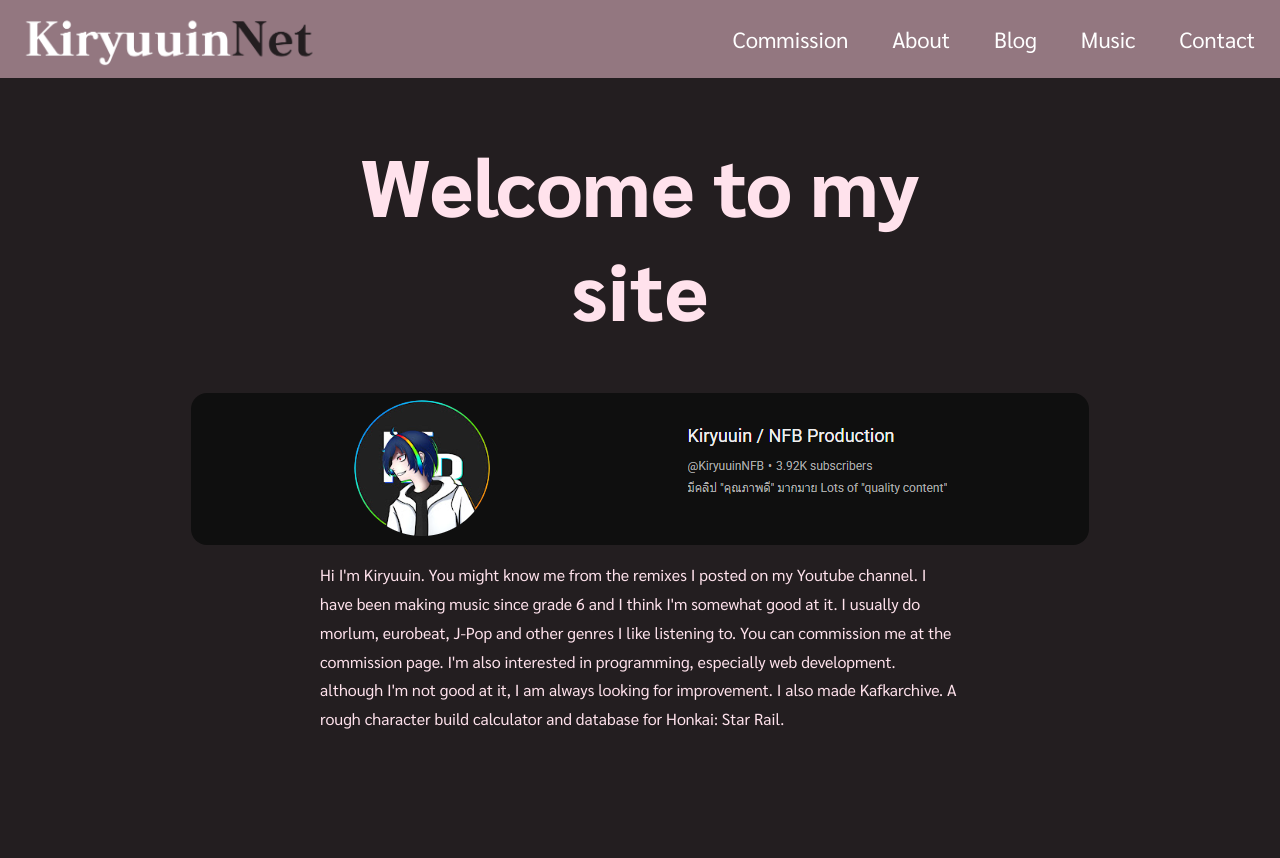
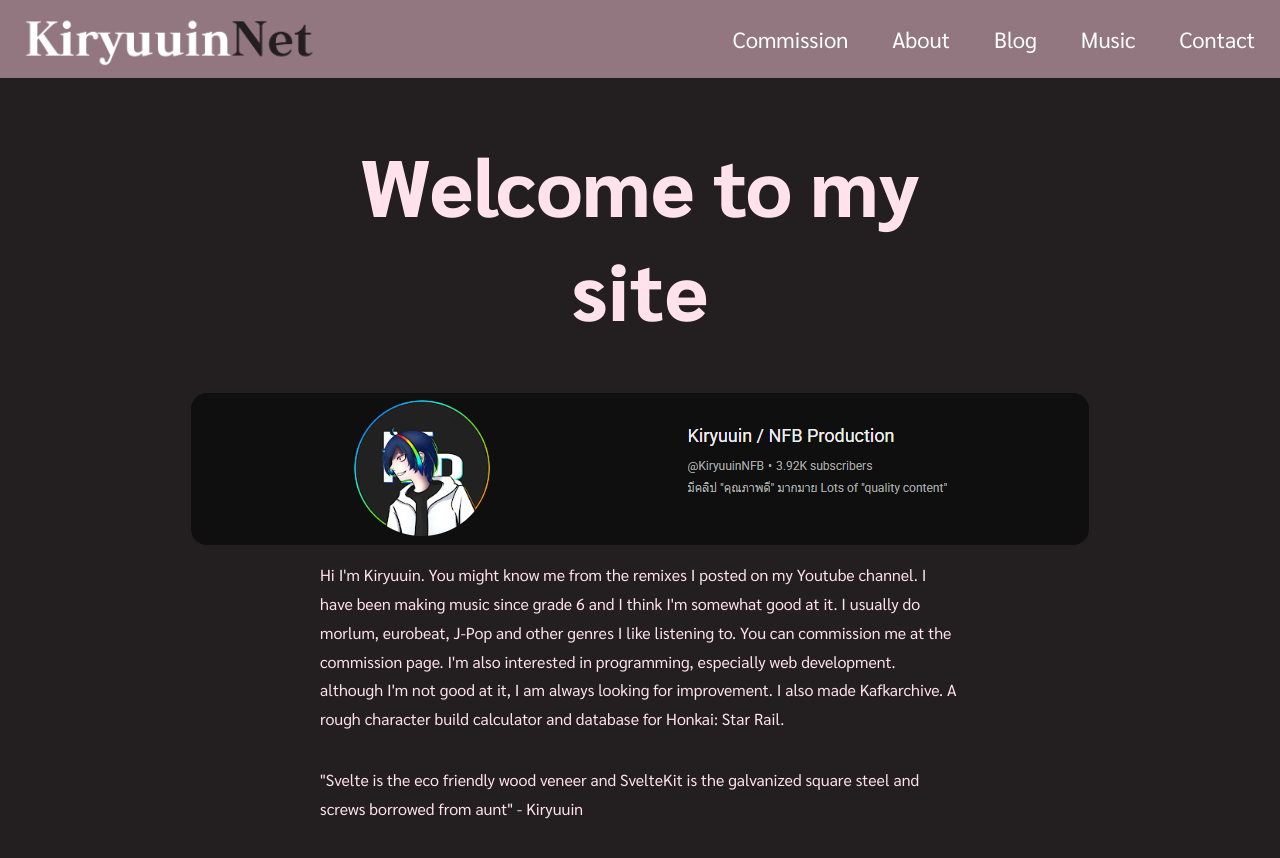
Before and after one commit to KiryuuinNFB/KiryuuinNet, a SvelteKit app in the folder Kiryuuinnet/front/Kiryuuinnet/: page / in a window 1280 px wide. Shown: the top 858 px of the page. Built offline with nearby package versions, Linux system fonts and the light colour scheme.

Commit message:
hello elysiajs, but its not working just yet

```diff
--- a/Kiryuuinnet/front/Kiryuuinnet/src/routes/(main)/+page.svelte
+++ b/Kiryuuinnet/front/Kiryuuinnet/src/routes/(main)/+page.svelte
@@ -19,6 +19,12 @@
 				A rough character build calculator and database for Honkai: Star Rail.
 			</p>
 		</div>
+		<div class="quote">
+			<p class="walloftext">
+				"Svelte is the eco friendly wood veneer and SvelteKit is the galvanized square steel and screws borrowed from aunt"
+				- Kiryuuin
+			</p>
+		</div>
     </div>
 	<div class="emptyspace"></div>
 </body>
--- a/Kiryuuinnet/front/Kiryuuinnet/src/routes/(main)/about/+page.svelte
+++ b/Kiryuuinnet/front/Kiryuuinnet/src/routes/(main)/about/+page.svelte
@@ -48,6 +48,7 @@
 			<h3>Q | Are you gay?</h3>
 			<p>A | No I'm not (yet?). I'm just a femboy and it has nothing to do with my sexual orientation. It also has nothing to do with me being interested in computer science.</p>
 		</div>
+
 		<div class="emptyspace">
 		</div>
 	</div>
--- a/Kiryuuinnet/front/Kiryuuinnet/src/routes/(main)/commission/+page.svelte
+++ b/Kiryuuinnet/front/Kiryuuinnet/src/routes/(main)/commission/+page.svelte
@@ -27,9 +27,15 @@
 
 			</div>
 			<div class="walloftext">
+				<h2 class="subtopic">Song Samples</h2>
 				<p>
 					insert details about cms here <br>
 					also insert music sample here
+				</p>
+				<h2 class="subtopic">Pricing</h2>
+				<p>
+					5,000,000 BAHT FOR EACH MINUTE <br>
+
 				</p>
 			</div>
 	</div>
--- a/Kiryuuinnet/front/Kiryuuinnet/static/themes/dark.css
+++ b/Kiryuuinnet/front/Kiryuuinnet/static/themes/dark.css
@@ -198,3 +198,10 @@ body {
     width: 16px;
     border-radius: 50%;
 }
+
+.quote {
+    display: flex;
+    justify-content: center;
+    margin-left: auto;
+    margin-right: auto;
+}
```
Also changed, not shown: Kiryuuinnet/front/Kiryuuinnet/src/routes/(main)/empty/+page.svelte (+12 -1 lines), 1 other file (tests, documents, lock files or other folders).
